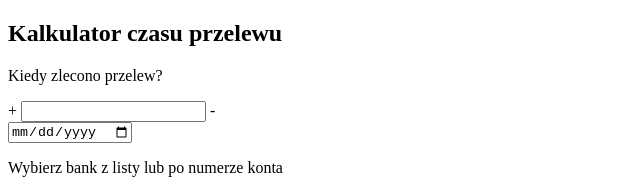
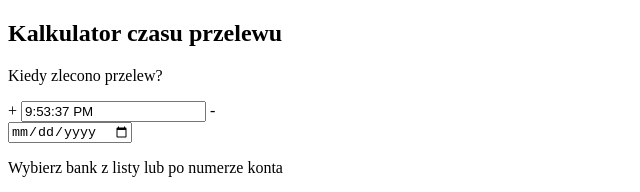
Before and after one commit to aniaska4/tranfer_calc, a plain HTML site: page index.html in a window 1280 px wide. Both pictures are taken after a click on the element 640 px from the left and 403 px from the top of the page. Shown: the top 192 px of the page, 0-640 px from the left. Drawn offline with nearby package versions, Linux system fonts and the light colour scheme.

Commit message:
add new function

```diff
--- a/app.js
+++ b/app.js
@@ -1,42 +1,52 @@
 document.addEventListener("DOMContentLoaded", function () {
+    const input = document.getElementById('time');
+    const add = document.getElementById('add');
+    const subtract = document.getElementById('subtract');
+    input.value = new Date().toLocaleTimeString();
+    let currentTime = new Date().getTime();
+    let i = 0;
 
-    function getTime() {
-        var data = new Date();
+    add.addEventListener('click', function () {
+        console.log(i);
+        i = i + 1000 * 60 * 5;
+        input.value = new Date(currentTime + i).toLocaleTimeString();
+    });
+    subtract.addEventListener('click', function () {
+        console.log(i);
+        i = i - 1000 * 60 * 5;
+        input.value = new Date(currentTime + i).toLocaleTimeString();
+    });
 
-        return data.toLocaleTimeString();
-    }
-    document.getElementById('time').innerHTML = getTime();
+    document.querySelector(".item-12").addEventListener("click", function (e) {
+        e.preventDefault();
+        const nameBankOut = document.querySelector("#from-bank").value //nazwa banku wychodzącego
+        const nameBankIn = document.querySelector("#to-bank").value //nazwa banku przychodzącego
 
+        // pobieram nazwy banków z tablicy
+        const dataName = allDataDetails.map(function (e) {
+            return e.name;
+        })
+        console.log(dataName) //wszystkie banki
 
-//dodawanie minut
-    document.getElementById('add').addEventListener("click", function () {
-        let newDateObj = getTime() + (5 * 60 * 1000);
-        console.log(newDateObj)
-        document.getElementById('time').innerHTML = newDateObj;
-    })
+        //wyciągnięcie godzin konkretnych banków
+        const isTheBankNameExiste = dataName.filter(function (e) {
+            const nameOfBank = allDataDetails.find(item => item.name === nameBankOut);
+            const timeOutOfBank = nameOfBank.timeOut;
+            const firstTime = timeOutOfBank.filter( e => {
+                if (input.value <= e) {
+                   console.log("godzina jest mniejsza")
+                } else {
+                    console.log("godzina jest większa")
+                }
+                return e
+            })
+        });
 
-//odejmowanie minut
-    document.getElementById('subtract').addEventListener("click", function () {
-        let newDateObj = getTime() - (5 * 60 * 1000);
-        console.log(newDateObj)
-        document.getElementById('time').innerHTML = newDateObj;
-    })
-
-
-
-
-    document.querySelector(".item-12").addEventListener("click", function (e){
-        e.preventDefault();
-        console.log("dupa")
-        const nameBank = document.querySelector("#from-bank").value
-        const bankName = dataTime.map(function (e) {
-            return e.name;
-
-        });
-        e.name.map(function (el){
-            if(nameBank == el) { console.log("ania")}
-        })
-
+        function byLength(e1, e2) {
+            e1 = e1.length;
+            e2 = e2.length;
+            return e1 > e2 ? 1 : (e1 < e2 ? -1 : 0);
+        }
 
     })
 });
--- a/data/data.js
+++ b/data/data.js
@@ -1,10 +1,10 @@
-const dataTime = [{
+const allDataDetails = [{
         name: "alr",
         timeIn: ["8:20", "12:20", "15:20"],
         timeOut: ["11:00", "15:00", "17:00", ],
     },
     {
-        name: "bhp",
+        name: "bph",
         timeIn: ["10:30", "14:30", "17:00"],
         timeOut: ["11:45", "15:45", "17:00"],
     },
--- a/index.html
+++ b/index.html
@@ -7,6 +7,7 @@
     <title>Kiedy przelew</title>
     <script src="app.js"></script>
     <script src="data/data.js"></script>
+    <script src="https://cdnjs.cloudflare.com/ajax/libs/moment.js/2.18.1/moment.min.js"></script>
     <script src="https://ajax.googleapis.com/ajax/libs/jquery/3.4.0/jquery.min.js"></script>
 </head>
 <body>
```
